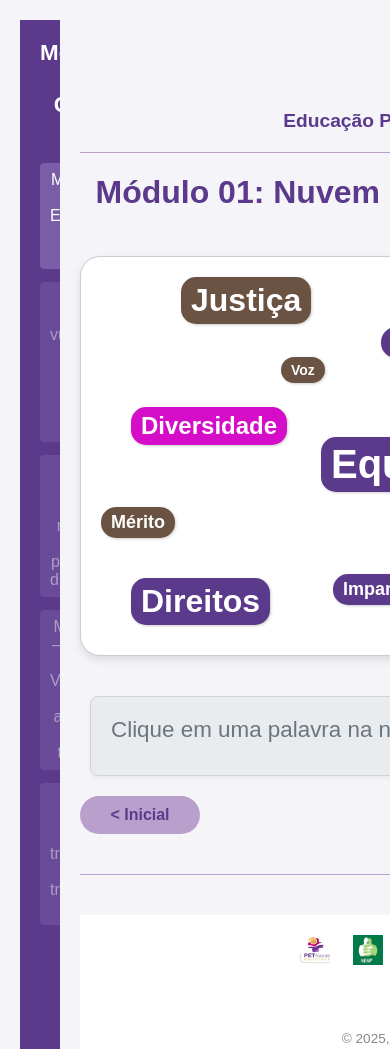
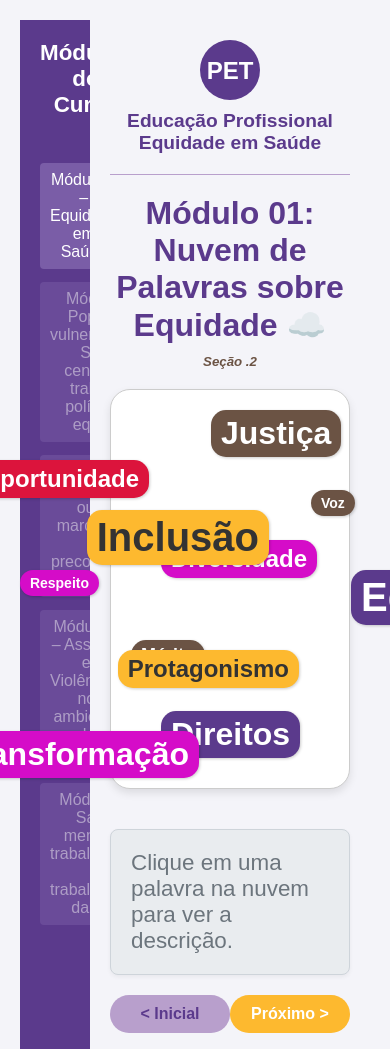
Before and after one commit to davidleon2208-hash/Curso_Equidade, a plain HTML site: page md01_nuvem.html in a window 390 px wide. Shown: the top 1049 px of the page. Drawn offline with Linux system fonts and the light colour scheme.

Commit message:
modificação index

```diff
--- a/md01_nuvem.html
+++ b/md01_nuvem.html
@@ -22,7 +22,7 @@
         <li><a href="/md04.html" class="module-item disabled">Módulo 4 – Assédio e Violências no ambiente de trabalho</a></li>
         <li><a href="/md05.html" class="module-item disabled">Módulo 5 – Saúde mental de trabalhadoras e trabalhadores da SUS</a></li>
     </ul>
-</nav>
+    </nav>
     <div class="app-container">
         <main class="main-content">
             <header class="content-header">
@@ -85,7 +85,7 @@
                 <hr class="section-divider short-divider">
                 <p class="footer-developer">
                     Desenvolvido por
-                    <span class="developer-name">David Leôncio</span>
+                    <span class="developer-name">David Perfeito Leôncio</span>
                 </p>
             </footer>
 
--- a/styles.css
+++ b/styles.css
@@ -23,6 +23,12 @@ body {
     background-color: var(--background-light); /* Fundo claro para o corpo */
     color: var(--text-dark);
     display: flex;
+    font-family: Arial, sans-serif;
+    background-color: #f4f4f9;
+    color: #333;
+    margin: 0;
+    padding: 20px;
+    text-align: center;
 }
 
 a {
@@ -350,6 +356,7 @@ h5[dir="rtl"] {
 }
 .iframe-container {
     position: relative;
+    max-width: 800px;
     width: 100%;
     height: 0;
     padding-bottom: 56.25%; /* Ajuste o valor conforme necessário */
@@ -364,15 +371,6 @@ h5[dir="rtl"] {
     height: 100%;
 }
 /* Reset Básico e Estilos Globais */
-body {
-    font-family: Arial, sans-serif;
-    background-color: #f4f4f9;
-    color: #333;
-    margin: 0;
-    padding: 20px;
-    text-align: center;
-}
-
 h1 {
     color: #007bff;
     margin-bottom: 40px;
@@ -506,3 +504,53 @@ h1 {
     color: #6c757d;
     font-style: normal;
 }
+/* --- Conteúdo Principal (Main Content) --- */
+/* Remove o margin-left fixo para ser tratado na media query ou no body, se necessário */
+.main-content {
+    /* Mantenha o padding e flex-grow */
+    padding: 30px;
+    flex-grow: 1;
+    /* Adicione um margin-left apenas em telas grandes para compensar a sidebar fixa */
+    margin-left: 280px; /* Offset para a sidebar fixa */
+}
+
+@media (max-width: 900px) {
+    /* ... (outras regras que você já tem) ... */
+
+    .main-content {
+        margin-left: 0; /* Remove o offset da sidebar em mobile */
+        padding: 20px;
+    }
+}
+/* Adicione esta regra no seu styles.css (fora de qualquer media query) */
+img, video {
+    max-width: 100%; /* Garante que nunca excedam o container */
+    height: auto; /* Mantém a proporção */
+}
+/* --- Container da Nuvem de Palavras --- */
+.word-cloud-container {
+    position: relative;
+    max-width: 800px; /* Mude para max-width */
+    width: 100%; /* Garante que ocupe a largura disponível */
+    height: 400px; /* Mantenha a altura para o posicionamento absoluto */
+    margin: 0 auto;
+    border: 1px solid #ccc;
+    border-radius: 20px;
+    background-color: #fff;
+    box-shadow: 0 4px 8px rgba(0, 0, 0, 0.1);
+}
+
+/* --- Caixa de Descrição Abaixo da Nuvem --- */
+#description-box {
+    max-width: 780px; /* Mude para max-width */
+    width: 100%; /* Garante que ocupe a largura disponível */
+    min-height: 80px;
+    margin: 40px auto 0;
+    padding: 20px;
+    background-color: #e9ecef;
+    border: 1px solid #ced4da;
+    border-radius: 8px;
+    text-align: left;
+    font-size: 1.4em;
+    box-shadow: 0 2px 4px rgba(0, 0, 0, 0.05);
+}
```
Also changed, not shown: index.html (+6 -6 lines), md01.html (+2 -2 lines), md01_ferramenta.html (+2 -2 lines).
